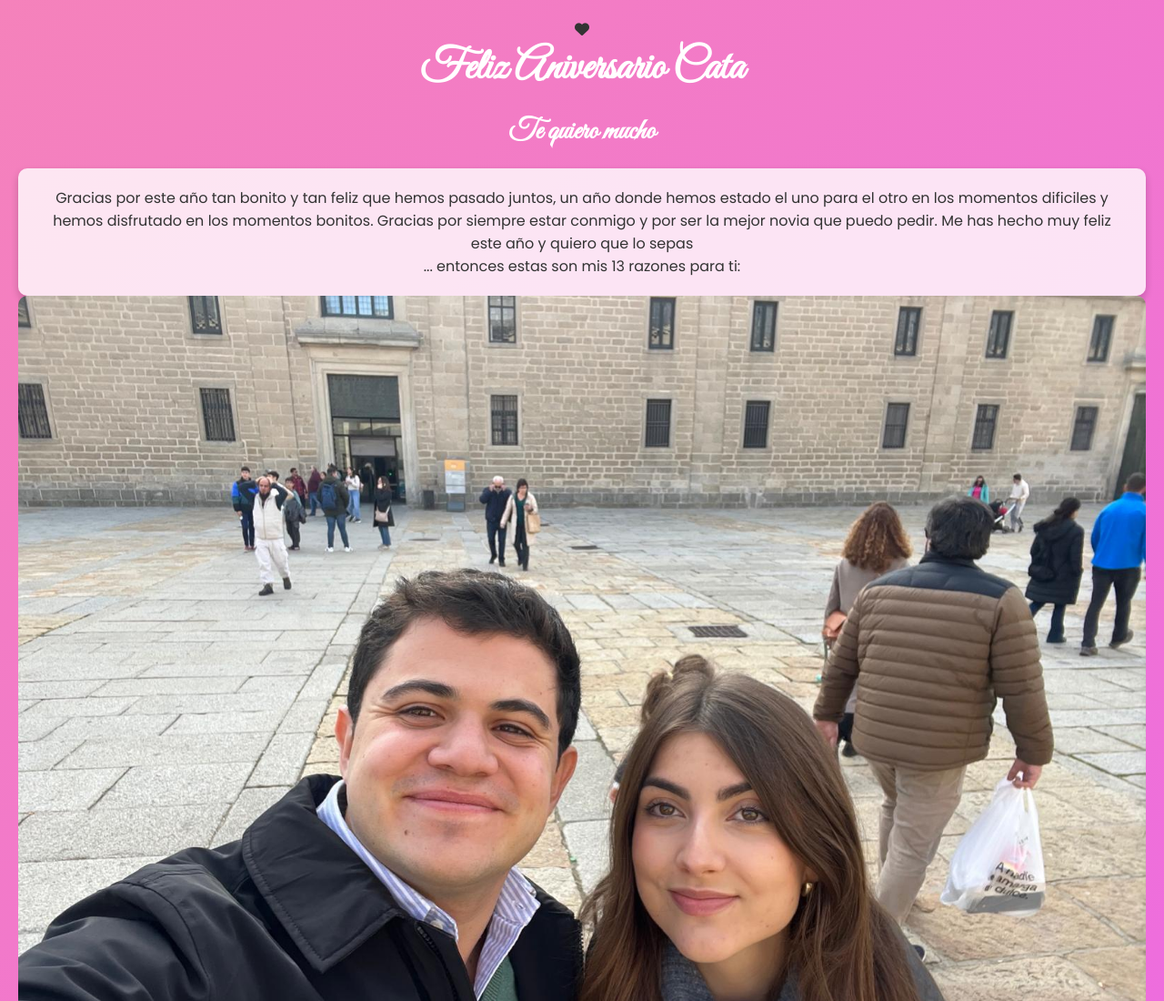
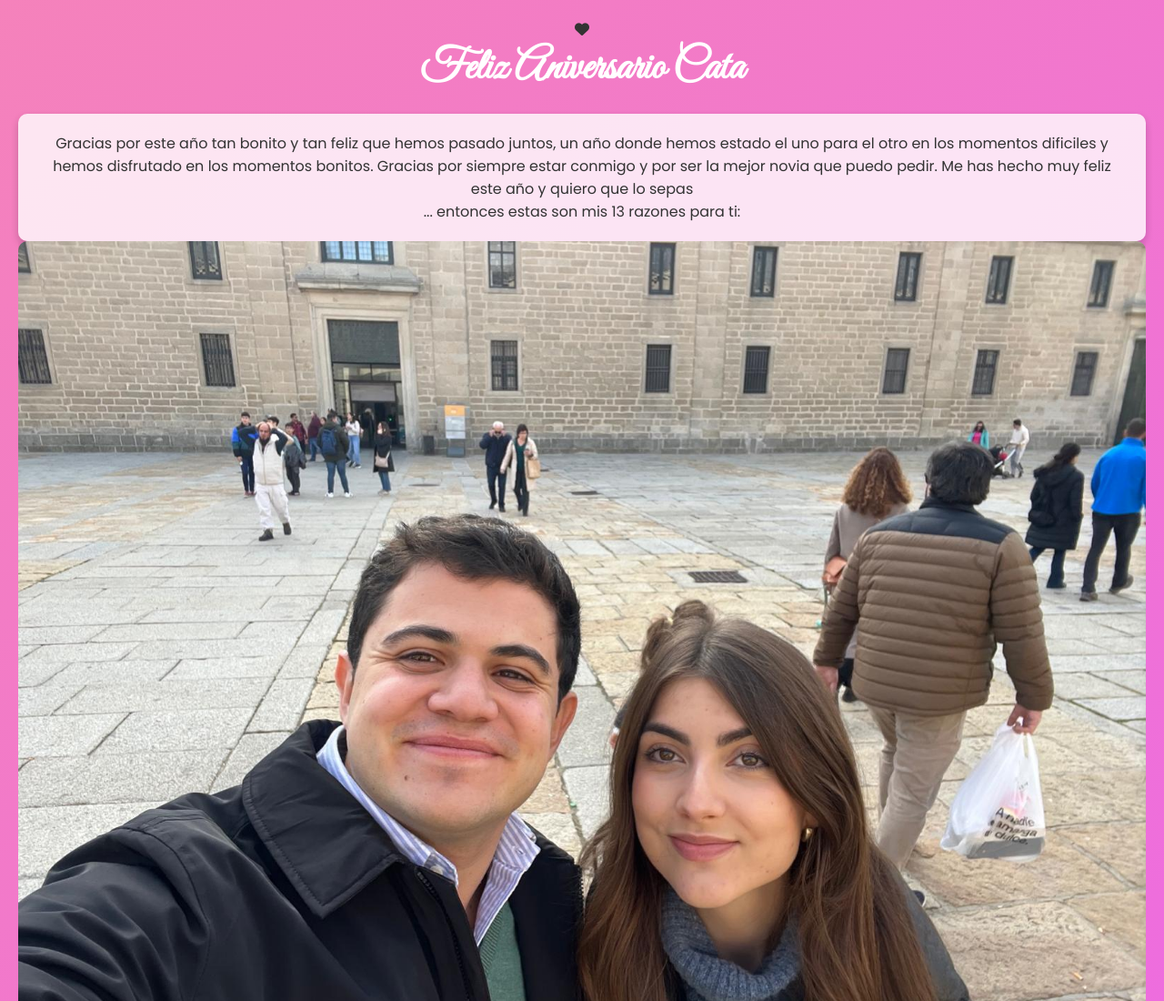
Before and after one commit to Luisferrer02/luisferrer02.github.io, a plain HTML site: page index.html in a window 1280 px wide. Shown: the top 1100 px of the page at 91% size. Drawn offline with Linux system fonts and the light colour scheme.

Commit message:
Update index.html

```diff
--- a/index.html
+++ b/index.html
@@ -13,7 +13,6 @@
     <header>
 		<i class="fas fa-heart"></i>
         <h1>Feliz Aniversario Cata</h1>
-	<h2>Te quiero mucho</h2>
     </header>
 
     <main>
```
